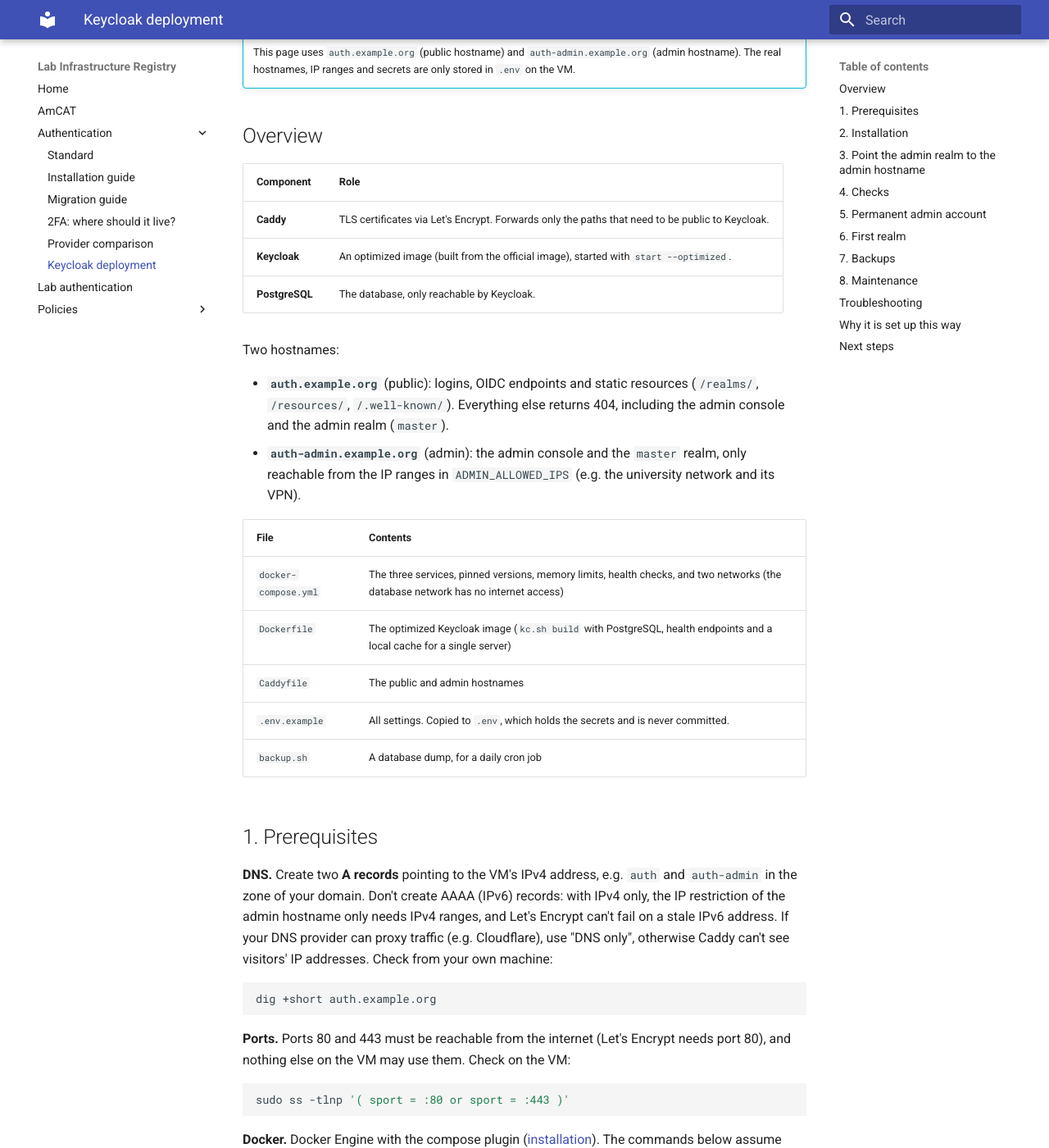
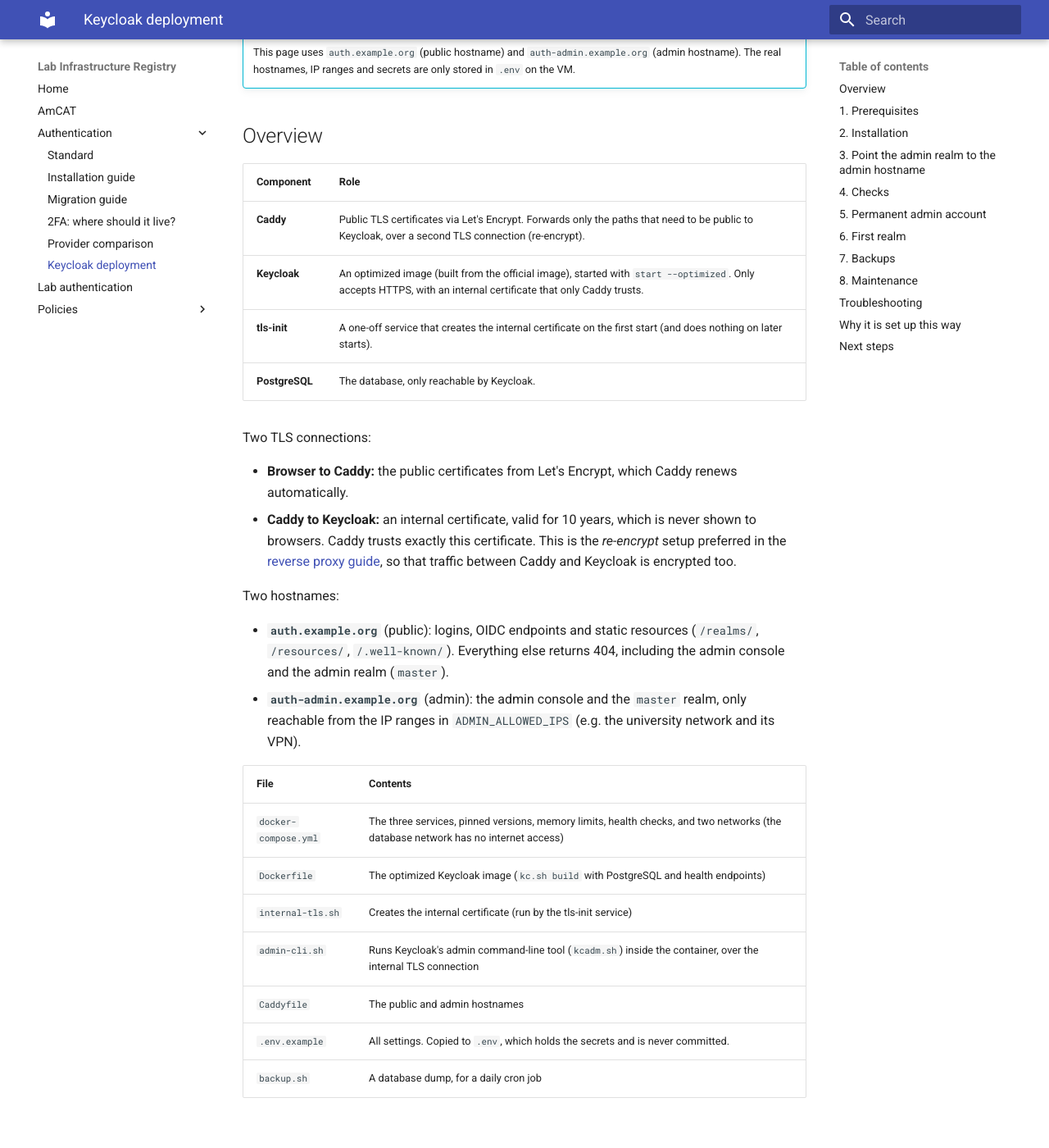
Before and after one commit to kasperwelbers/societal-analytics-lab-infra, an MkDocs documentation site: the page built from docs/keycloak-deploy.md, in a window 1280 px wide and 1400 px high, scrolled down 298 px. Shown: the whole window at 82% size. Built offline with MkDocs 1.6.1 and Material for MkDocs 9.7.7, drawn with Linux system fonts in a browser that asks for light colours; some of the changed text lies outside the part shown.

Commit message:
Keycloak: re-encrypt between Caddy and Keycloak; fix health check and restores
- Re-encrypt (preferred in the Keycloak reverse proxy guide): Caddy
  still terminates the public TLS connection (Let's Encrypt), and now
  connects to Keycloak over TLS, trusting only an internal certificate.
  Keycloak only accepts HTTPS; plain HTTP is disabled.
- tls-init service and internal-tls.sh: create the internal certificate
  (10 years, keytool from the Keycloak image) in a volume on the first
  start; "renew" replaces it
- admin-cli.sh: run kcadm.sh inside the container over internal TLS
- Health check: use the HTTP status of /health/ready, so Keycloak only
  reports healthy once it is fully initialized
- Backups: leave out the data of jgroups_ping (Keycloak's register of
  running instances), which caused a split-brain error after a restore.
  Removes KC_CACHE=local, which had no effect as a build option and is
  intended for development only.
- Runbook updated (re-encrypt, three secrets, admin-cli.sh, renewing
  the internal certificate, troubleshooting)
- Tested from scratch with test hostnames: build, path filtering, admin
  IP allowlist, admin console login, Caddy rejecting an untrusted
  certificate until restarted, backup and restore, admin recovery

Co-Authored-By: Claude Opus 5.5 <noreply@anthropic.com>
Claude-Session: https://claude.ai/code/session_019W6Pqxp2q1zbwJeh2ybKkP

````diff
--- a/docs/keycloak-deploy.md
+++ b/docs/keycloak-deploy.md
@@ -9,9 +9,15 @@ This runbook sets up Keycloak on a single VM, with PostgreSQL and Caddy (TLS via
 
 | Component | Role |
 | --- | --- |
-| **Caddy** | TLS certificates via Let's Encrypt. Forwards only the paths that need to be public to Keycloak. |
-| **Keycloak** | An optimized image (built from the official image), started with `start --optimized`. |
+| **Caddy** | Public TLS certificates via Let's Encrypt. Forwards only the paths that need to be public to Keycloak, over a second TLS connection (re-encrypt). |
+| **Keycloak** | An optimized image (built from the official image), started with `start --optimized`. Only accepts HTTPS, with an internal certificate that only Caddy trusts. |
+| **tls-init** | A one-off service that creates the internal certificate on the first start (and does nothing on later starts). |
 | **PostgreSQL** | The database, only reachable by Keycloak. |
+
+Two TLS connections:
+
+* **Browser to Caddy:** the public certificates from Let's Encrypt, which Caddy renews automatically.
+* **Caddy to Keycloak:** an internal certificate, valid for 10 years, which is never shown to browsers. Caddy trusts exactly this certificate. This is the *re-encrypt* setup preferred in the [reverse proxy guide](https://www.keycloak.org/server/reverseproxy), so that traffic between Caddy and Keycloak is encrypted too.
 
 Two hostnames:
 
@@ -21,7 +27,9 @@ Two hostnames:
 | File | Contents |
 | --- | --- |
 | `docker-compose.yml` | The three services, pinned versions, memory limits, health checks, and two networks (the database network has no internet access) |
-| `Dockerfile` | The optimized Keycloak image (`kc.sh build` with PostgreSQL, health endpoints and a local cache for a single server) |
+| `Dockerfile` | The optimized Keycloak image (`kc.sh build` with PostgreSQL and health endpoints) |
+| `internal-tls.sh` | Creates the internal certificate (run by the tls-init service) |
+| `admin-cli.sh` | Runs Keycloak's admin command-line tool (`kcadm.sh`) inside the container, over the internal TLS connection |
 | `Caddyfile` | The public and admin hostnames |
 | `.env.example` | All settings. Copied to `.env`, which holds the secrets and is never committed. |
 | `backup.sh` | A database dump, for a daily cron job |
@@ -82,23 +90,19 @@ Create `.env`, readable only by you:
 cp .env.example .env && chmod 600 .env
 ```
 
-Generate the two secrets, and paste them into `.env` (`POSTGRES_PASSWORD` and `KC_BOOTSTRAP_ADMIN_PASSWORD`):
+Generate three secrets with the command below (run it once per secret), and paste them into `.env`: `POSTGRES_PASSWORD`, `INTERNAL_TLS_KEYSTORE_PASSWORD` and `KC_BOOTSTRAP_ADMIN_PASSWORD`.
 
 ```bash
 openssl rand -hex 32
 ```
 
-```bash
-openssl rand -hex 24
-```
-
-Fill in the other values in `.env`: both hostnames (without `https://`), `ADMIN_ALLOWED_IPS` (ranges separated by spaces), and `ACME_EMAIL` (for Let's Encrypt expiry notices). Store both secrets in your password manager as well.
+Fill in the other values in `.env`: both hostnames (without `https://`), `ADMIN_ALLOWED_IPS` (ranges separated by spaces), and `ACME_EMAIL` (for Let's Encrypt expiry notices). Store the secrets in your password manager as well.
 
 ```bash
 nano .env
 ```
 
-Build and start:
+Build and start. The first time, this builds the Keycloak image, and the tls-init service creates the internal certificate:
 
 ```bash
 docker compose up -d --build
@@ -120,17 +124,19 @@ docker compose logs caddy | grep -i certificate
 
 **Required.** By default, the login pages of the `master` realm (used by the admin console) are served on the public hostname, where Caddy blocks them. Without this step, the admin console stays stuck on a loading spinner. Set the `master` realm's frontend URL to the admin hostname, with Keycloak's command-line tool inside the container.
 
-Log in as the temporary admin (you are prompted for the `KC_BOOTSTRAP_ADMIN_PASSWORD` from `.env`):
+The commands use `admin-cli.sh`, which runs Keycloak's admin tool (`kcadm.sh`) inside the container. Log in as the temporary admin (you are prompted for the `KC_BOOTSTRAP_ADMIN_PASSWORD` from `.env`):
 
 ```bash
-docker compose exec keycloak /opt/keycloak/bin/kcadm.sh config credentials --server http://localhost:8080 --realm master --user temp-admin --config /tmp/kcadm.config
+./admin-cli.sh login
 ```
 
 Set the frontend URL (use your real admin hostname):
 
 ```bash
-docker compose exec keycloak /opt/keycloak/bin/kcadm.sh update realms/master -s attributes.frontendUrl=https://auth-admin.example.org --config /tmp/kcadm.config
+./admin-cli.sh update realms/master -s attributes.frontendUrl=https://auth-admin.example.org
 ```
+
+This changes the issuer of the `master` realm, so the login of the admin tool is no longer valid afterwards. For further `admin-cli.sh` commands, run `./admin-cli.sh login` again.
 
 ## 4. Checks
 
@@ -194,7 +200,8 @@ echo '15 3 * * * root /opt/societal-analytics-lab-infra/deploy/keycloak/backup.s
 ```
 
 * **The dumps are sensitive:** they contain user data, password hashes, client secrets and the realm signing keys. The backup folder is only readable by root.
-* **Keycloak has no master key:** the database dump (plus `.env`) is all you need to restore.
+* **Keycloak has no master key:** the database dump (plus `.env`) is all you need to restore. The internal certificate is not part of the backup: on a new VM, tls-init creates a new one.
+* **Keycloak's register of running instances** (the `jgroups_ping` table) is left out of the dump. Restoring old entries would make Keycloak believe another instance is running.
 * ==TODO: encryption and an off-site copy, once the lab's backup strategy is decided. Until then, the dumps are on the same VM, so they don't protect against losing the VM.==
 
 **Restore** (tested; this replaces the current database):
@@ -235,6 +242,22 @@ docker compose logs -f keycloak
 
 A warning about deprecated features (`identity-brokering-api:v1`, `twitter-broker:v1`) being enabled by default is expected.
 
+**The internal certificate** is valid for 10 years. Check its expiry date (shown in the output of tls-init):
+
+```bash
+docker compose logs tls-init
+```
+
+To replace it (e.g. before it expires), create a new one, and restart Keycloak and Caddy so that both use it:
+
+```bash
+docker compose run --rm tls-init renew
+```
+
+```bash
+docker compose restart keycloak caddy
+```
+
 **Upgrading Keycloak.** Keycloak has quarterly feature releases and frequent patch releases; follow the [Keycloak blog](https://www.keycloak.org/blog) for releases and security announcements.
 
 1. Read the release notes and the [upgrading guide](https://www.keycloak.org/docs/latest/upgrading/) for the new version.
@@ -271,15 +294,17 @@ Log in to the admin console as `recovery-admin`, fix the problem (e.g. delete th
 | No certificate, or browser warnings | The DNS record doesn't point to the VM yet, or port 80 is blocked. Check `docker compose logs caddy`. |
 | Admin console stays on a loading spinner | Step 3 (frontend URL of the `master` realm) was skipped or has a typo. |
 | Admin hostname returns 403 while on the VPN | Your IP address is not in `ADMIN_ALLOWED_IPS`. Check `curl -4 https://ifconfig.me` on your device. After changing `.env`, run `docker compose up -d caddy`. |
+| Requests through Caddy return 502 Bad Gateway | Keycloak is still starting, or Caddy doesn't trust Keycloak's internal certificate (e.g. after `tls-init renew` without restarting Caddy). Run `docker compose restart caddy`, and check `docker compose logs caddy`. |
 | Requests through Caddy return 403 Forbidden | `KC_PROXY_HEADERS` is not set to `xforwarded`, so Keycloak's origin checks fail (see the reverse proxy guide). |
 
 ## Why it is set up this way
 
 * **Optimized image:** recommended in [Running Keycloak in a container](https://www.keycloak.org/server/containers). Build options are baked in, so starts are faster and predictable.
-* **TLS at Caddy, `KC_PROXY_HEADERS=xforwarded`:** Caddy overwrites the `X-Forwarded-*` headers, and Keycloak is only reachable through the internal network ([reverse proxy guide](https://www.keycloak.org/server/reverseproxy)).
+* **Re-encrypt, `KC_PROXY_HEADERS=xforwarded`:** the [reverse proxy guide](https://www.keycloak.org/server/reverseproxy) prefers re-encrypt over edge termination (plain HTTP between proxy and Keycloak). Caddy still terminates the public TLS connection, so it can filter paths and IP addresses; Keycloak only accepts HTTPS. Caddy overwrites the `X-Forwarded-*` headers, and Keycloak is only reachable through the internal network. Passthrough (Keycloak handling the public certificate) would make the path and IP filtering impossible.
+* **The internal certificate is self-signed and long-lived:** it is only trusted by Caddy (and the admin tool), never by browsers, and its key never leaves the VM.
 * **Only `/realms/`, `/resources/` and `/.well-known/` are public:** the exposed paths recommended in the [reverse proxy guide](https://www.keycloak.org/server/reverseproxy#_exposed_path_recommendations). `/admin/` and `/realms/master/` are internal only.
+* **The health endpoint on plain HTTP** (`KC_HTTP_MANAGEMENT_SCHEME=http`): the management port (9000) is only used by the container's health check, and is not exposed (see the [management interface guide](https://www.keycloak.org/server/management-interface)).
 * **A separate admin hostname** (`KC_HOSTNAME_ADMIN`), see the [hostname guide](https://www.keycloak.org/server/hostname). The `hostname-admin` option alone doesn't block the admin API on the public hostname; Caddy does that.
-* **`KC_CACHE=local`:** a single server needs no clustering. Without it, a restored database can make Keycloak believe another instance is running.
 * **PostgreSQL 18:** the version Keycloak 26.8 is tested with.
 * **Temporary bootstrap admin, replaced by a permanent admin with 2FA:** see [Bootstrapping and recovering an admin account](https://www.keycloak.org/server/bootstrap-admin-recovery).
 
````
Also changed, not shown: deploy/keycloak/README.md (+1 -1 lines), 7 other files.
